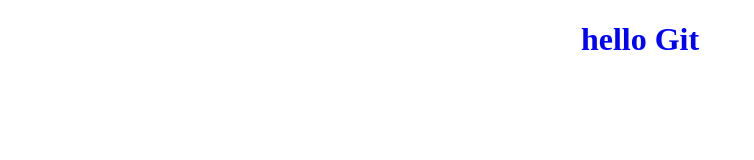
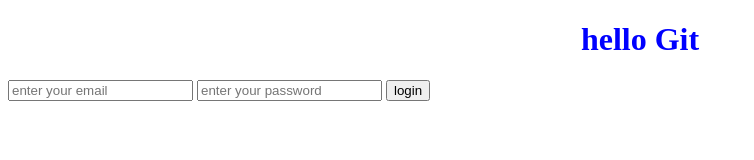
Before and after one commit to mcestuya/my-cool-project, a plain HTML site: page index.html in a window 1280 px wide. Shown: the whole page, without its empty margins (0-754 px from the left). Drawn offline with Linux system fonts and the light colour scheme.

Commit message:
added HTML the login form

```diff
--- a/index.html
+++ b/index.html
@@ -9,6 +9,11 @@
   </head>
   <body>
     <h1>hello Git</h1>
+    <form>
+      <input type="text" placeholder="enter your email" />
+      <input type="text" placeholder="enter your password" />
+      <input type="submit" value="login" />
+    </form>
     <script src="script.js"></script>
   </body>
 </html>
```
